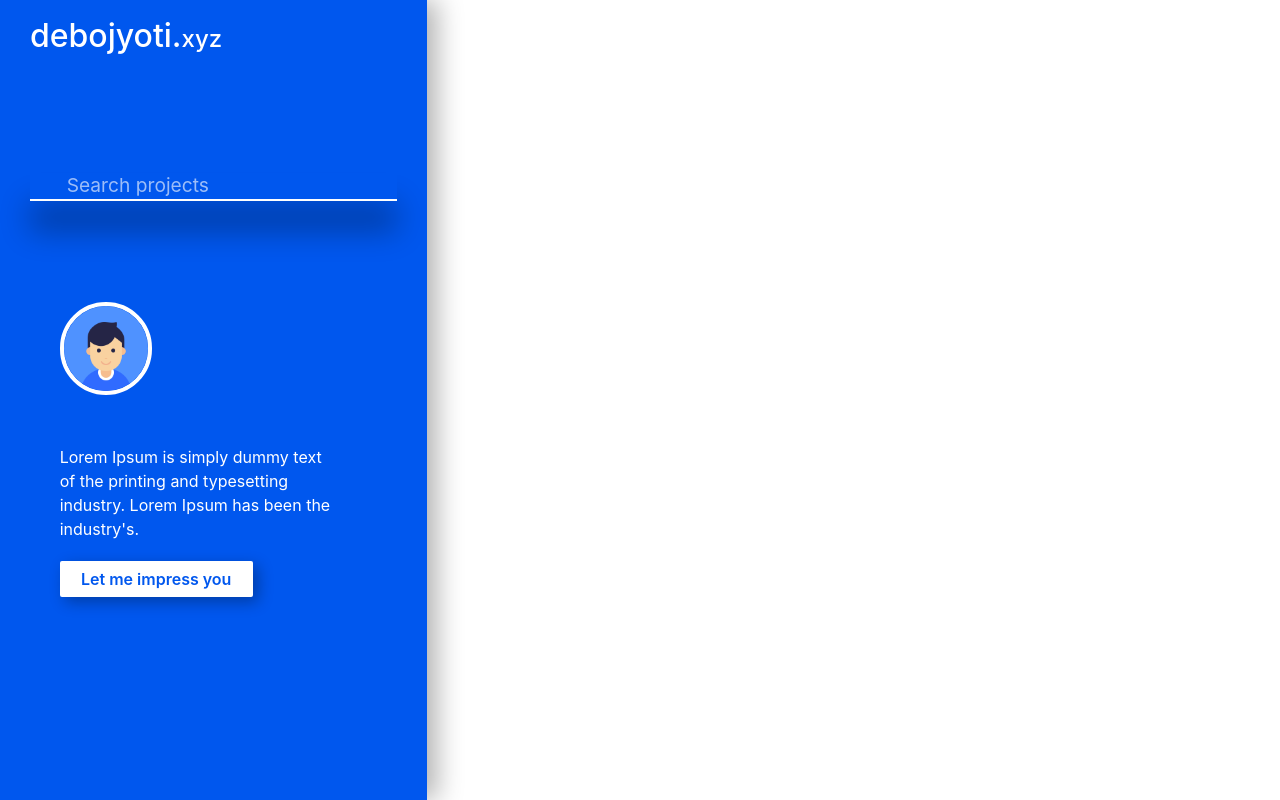
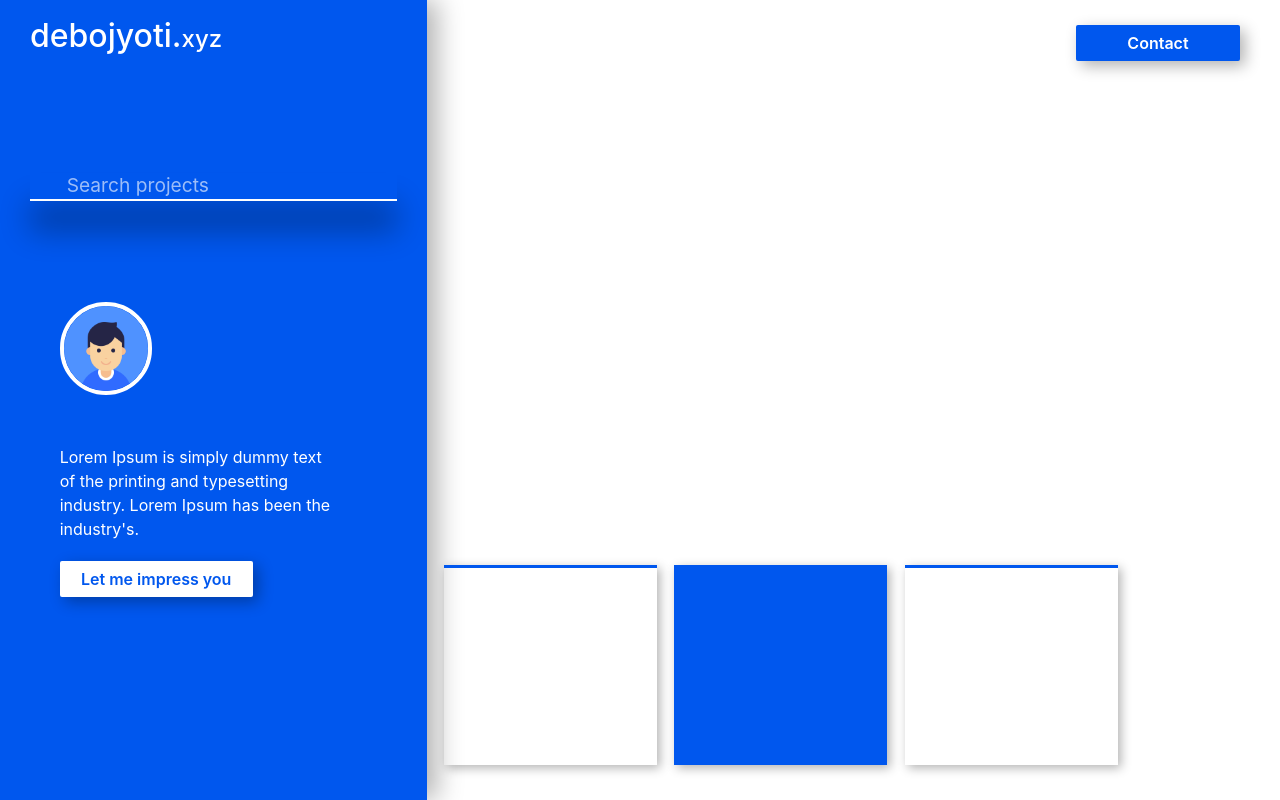
Before and after one commit to debojyoti/ng-debojyoti-xyz, a plain HTML site: page index.html in a window 1280 px wide. Drawn offline with Linux system fonts and the light colour scheme.

Commit message:
Added project cards

```diff
--- a/css/styles.css
+++ b/css/styles.css
@@ -15,7 +15,7 @@ body {
   color: white; }
   #logo-top span {
     font-size: 1.5rem; }
-  @media screen and (max-width: 1200px) {
+  @media screen and (max-width: 1023px) {
     #logo-top {
       margin-top: 15%;
       font-size: 1.5rem; }
@@ -41,11 +41,11 @@ body {
   display: none; }
   #mobile-contact-btn-wrapper button {
     width: 80%; }
-  @media screen and (max-width: 1200px) {
+  @media screen and (max-width: 1023px) {
     #mobile-contact-btn-wrapper {
       display: block; } }
 
-@media screen and (max-width: 1200px) {
+@media screen and (max-width: 1023px) {
   .hide-on-mobile {
     display: none; } }
 
@@ -84,3 +84,44 @@ body {
   margin-top: 1%; }
   #impress-btn-wrapper button {
     width: 70%; }
+  @media screen and (max-width: 1023px) {
+    #impress-btn-wrapper button {
+      width: 90%; } }
+
+#navbar-wrapper > div {
+  text-align: right; }
+
+.blue-btn {
+  color: white;
+  background-color: #0057ee;
+  border: none;
+  border-radius: 2px;
+  font-weight: 600;
+  box-shadow: 5px 5px 15px rgba(0, 0, 0, 0.3);
+  transition: 0.4s; }
+
+.blue-btn:hover {
+  background-color: #0047c2;
+  box-shadow: 0px 0px 15px rgba(0, 0, 0, 0.3); }
+
+#contact-btn-blue {
+  margin-top: 3%;
+  margin-right: 3%;
+  width: 20%; }
+
+#display-slider-wrapper {
+  margin-top: 3%;
+  height: 60vh; }
+
+.project-card {
+  border-top: 3px solid #0057ee;
+  height: 25vh;
+  margin-left: 2%;
+  box-shadow: 3px 3px 10px rgba(0, 0, 0, 0.3); }
+
+.project-card-active {
+  border-top: 3px solid #0057ee;
+  background-color: #0057ee;
+  height: 25vh;
+  margin-left: 2%;
+  box-shadow: 3px 3px 10px rgba(0, 0, 0, 0.3); }
--- a/index.html
+++ b/index.html
@@ -69,6 +69,32 @@
             </div>
           </div>
         </div>
+        <!-- Display slider -->
+        <div class="col-lg-8" id="landing-section-two">
+          <div class="row hide-on-mobile" id="navbar-wrapper">
+            <div class="col-12">
+              <button class="btn blue-btn" id="contact-btn-blue" type="button">Contact</button>
+            </div>
+          </div>
+          <div class="row hide-on-mobile" id="display-slider-wrapper">
+            <div class="col-12">
+              <div class="row">
+
+              </div>
+            </div>
+          </div>
+          <div class="row" id="project-cards-wrapper">
+            <div class="col-lg-3 project-card">
+
+            </div>
+            <div class="col-lg-3 project-card-active">
+
+            </div>
+            <div class="col-lg-3 project-card">
+
+            </div>
+          </div>
+        </div>
       </div>
     </div>
   </div>
--- a/scss/style1.scss
+++ b/scss/style1.scss
@@ -1,5 +1,5 @@
 $break-small: 320px;
-$break-large: 1200px;
+$break-large: 1023px;
 
 body {
     padding : 0px;
@@ -111,4 +111,57 @@ body {
     button {
         width: 70%;
     }
+    @media screen and (max-width: $break-large) {
+        button {
+            width: 90%;
+        }
+    }
 }
+
+#navbar-wrapper {
+    > div {
+        text-align: right;
+    }
+}
+
+.blue-btn {
+    color: white;
+    background-color: rgb(0, 87, 238);
+    border: none;
+    border-radius: 2px;
+    font-weight: 600;
+    box-shadow: 5px 5px 15px rgba(0, 0, 0, 0.3);
+    transition: 0.4s;
+}
+
+.blue-btn:hover {
+    background-color: rgb(0, 71, 194);
+    box-shadow: 0px 0px 15px rgba(0, 0, 0, 0.3);
+}
+
+#contact-btn-blue {
+    margin-top: 3%;
+    margin-right: 3%;
+    width: 20%;
+}
+
+#display-slider-wrapper {
+    margin-top: 3%;
+    height: 60vh;
+    // background-color: blue;
+}
+
+.project-card {
+    border-top: 3px solid rgb(0, 87, 238);
+    height: 25vh;
+    margin-left: 2%;
+    box-shadow: 3px 3px 10px rgba(0, 0, 0, 0.3);
+}
+
+.project-card-active {
+    border-top: 3px solid rgb(0, 87, 238);
+    background-color: rgb(0, 87, 238);
+    height: 25vh;
+    margin-left: 2%;
+    box-shadow: 3px 3px 10px rgba(0, 0, 0, 0.3);
+}
```
